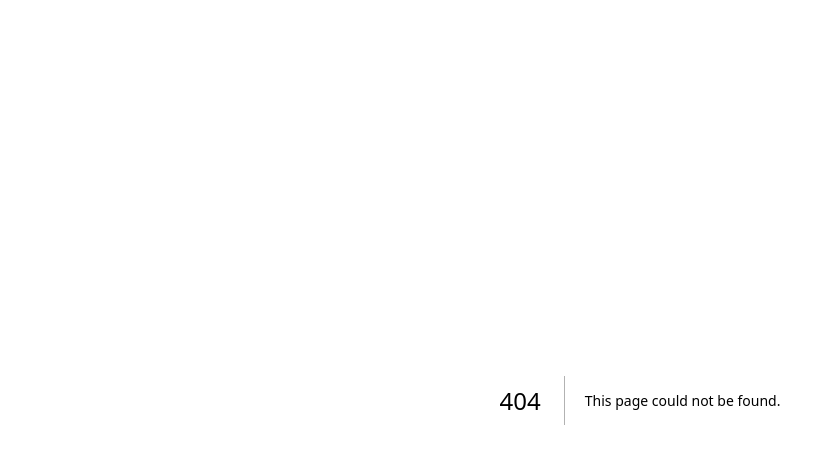
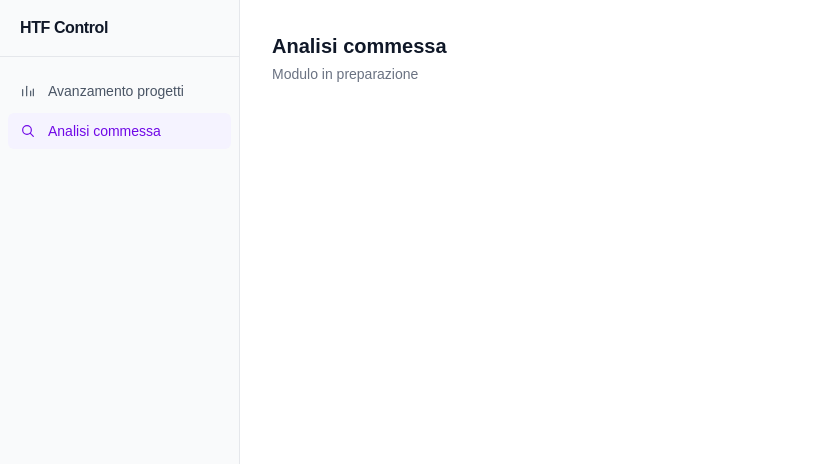
Before and after one commit to Digiduu/htf-control, a Next.js app: page /analisi-commessa in a window 1280 px wide. Before the commit this address had no page. Shown: the top 464 px of the page, without its empty margins (0-822 px from the left). Built offline with nearby package versions, Linux system fonts and the light colour scheme.

Commit message:
Add initial HTF Control application shell

```diff
--- /dev/null
+++ b/app/analisi-commessa/page.tsx
@@ -0,0 +1,7 @@
+import ModulePlaceholder from "../components/ModulePlaceholder";
+
+export default function AnalisiCommessaPage() {
+  return (
+    <ModulePlaceholder title="Analisi commessa" subtitle="Modulo in preparazione" />
+  );
+}
--- /dev/null
+++ b/app/avanzamento-progetti/page.tsx
@@ -0,0 +1,7 @@
+import ModulePlaceholder from "../components/ModulePlaceholder";
+
+export default function AvanzamentoProgettiPage() {
+  return (
+    <ModulePlaceholder title="Avanzamento progetti" subtitle="Modulo in preparazione" />
+  );
+}
--- /dev/null
+++ b/app/components/ModulePlaceholder.tsx
@@ -0,0 +1,13 @@
+type ModulePlaceholderProps = {
+  title: string;
+  subtitle: string;
+};
+
+export default function ModulePlaceholder({ title, subtitle }: ModulePlaceholderProps) {
+  return (
+    <div className="p-8">
+      <h1 className="text-xl font-semibold text-gray-900">{title}</h1>
+      <p className="mt-1 text-sm text-gray-500">{subtitle}</p>
+    </div>
+  );
+}
--- /dev/null
+++ b/app/components/Sidebar.tsx
@@ -0,0 +1,76 @@
+"use client";
+
+import Link from "next/link";
+import { usePathname } from "next/navigation";
+
+const navItems = [
+  {
+    href: "/avanzamento-progetti",
+    label: "Avanzamento progetti",
+    icon: (
+      <svg
+        viewBox="0 0 24 24"
+        fill="none"
+        stroke="currentColor"
+        strokeWidth={1.75}
+        className="h-4 w-4"
+        aria-hidden="true"
+      >
+        <path d="M4 19V10" strokeLinecap="round" strokeLinejoin="round" />
+        <path d="M10 19V5" strokeLinecap="round" strokeLinejoin="round" />
+        <path d="M16 19v-7" strokeLinecap="round" strokeLinejoin="round" />
+        <path d="M20 19V9" strokeLinecap="round" strokeLinejoin="round" />
+      </svg>
+    ),
+  },
+  {
+    href: "/analisi-commessa",
+    label: "Analisi commessa",
+    icon: (
+      <svg
+        viewBox="0 0 24 24"
+        fill="none"
+        stroke="currentColor"
+        strokeWidth={1.75}
+        className="h-4 w-4"
+        aria-hidden="true"
+      >
+        <circle cx="10.5" cy="10.5" r="6.5" />
+        <path d="M20 20l-4.35-4.35" strokeLinecap="round" strokeLinejoin="round" />
+      </svg>
+    ),
+  },
+];
+
+export default function Sidebar() {
+  const pathname = usePathname();
+
+  return (
+    <aside className="flex h-full w-60 shrink-0 flex-col border-r border-gray-200 bg-gray-50">
+      <div className="border-b border-gray-200 px-5 py-4">
+        <span className="text-base font-semibold tracking-tight text-gray-900">
+          HTF Control
+        </span>
+      </div>
+      <nav className="flex-1 space-y-1 px-2 py-4">
+        {navItems.map((item) => {
+          const isActive = pathname === item.href;
+          return (
+            <Link
+              key={item.href}
+              href={item.href}
+              className={`flex items-center gap-3 rounded-md px-3 py-2 text-sm font-medium transition-colors ${
+                isActive
+                  ? "bg-violet-50 text-violet-700"
+                  : "text-gray-600 hover:bg-gray-100 hover:text-gray-900"
+              }`}
+            >
+              {item.icon}
+              {item.label}
+            </Link>
+          );
+        })}
+      </nav>
+    </aside>
+  );
+}
--- a/app/layout.tsx
+++ b/app/layout.tsx
@@ -1,5 +1,6 @@
 import type { Metadata } from "next";
 import { Geist, Geist_Mono } from "next/font/google";
+import Sidebar from "./components/Sidebar";
 import "./globals.css";
 
 const geistSans = Geist({
@@ -13,8 +14,8 @@ const geistMono = Geist_Mono({
 });
 
 export const metadata: Metadata = {
-  title: "Create Next App",
-  description: "Generated by create next app",
+  title: "HTF Control",
+  description: "HTF Control",
 };
 
 export default function RootLayout({ children }: LayoutProps<"/">) {
@@ -23,7 +24,10 @@ export default function RootLayout({ children }: LayoutProps<"/">) {
       lang="en"
       className={`${geistSans.variable} ${geistMono.variable} h-full antialiased`}
     >
-      <body className="min-h-full flex flex-col">{children}</body>
+      <body className="flex h-full min-h-screen bg-white">
+        <Sidebar />
+        <main className="flex-1 overflow-y-auto bg-white">{children}</main>
+      </body>
     </html>
   );
 }
--- a/app/page.tsx
+++ b/app/page.tsx
@@ -1,8 +1,5 @@
+import { redirect } from "next/navigation";
+
 export default function Home() {
-  return (
-    <main style={{ padding: "40px" }}>
-      <h1>HTF Control</h1>
-      <p>Ambiente configurato correttamente.</p>
-    </main>
-  );
+  redirect("/avanzamento-progetti");
 }
```
